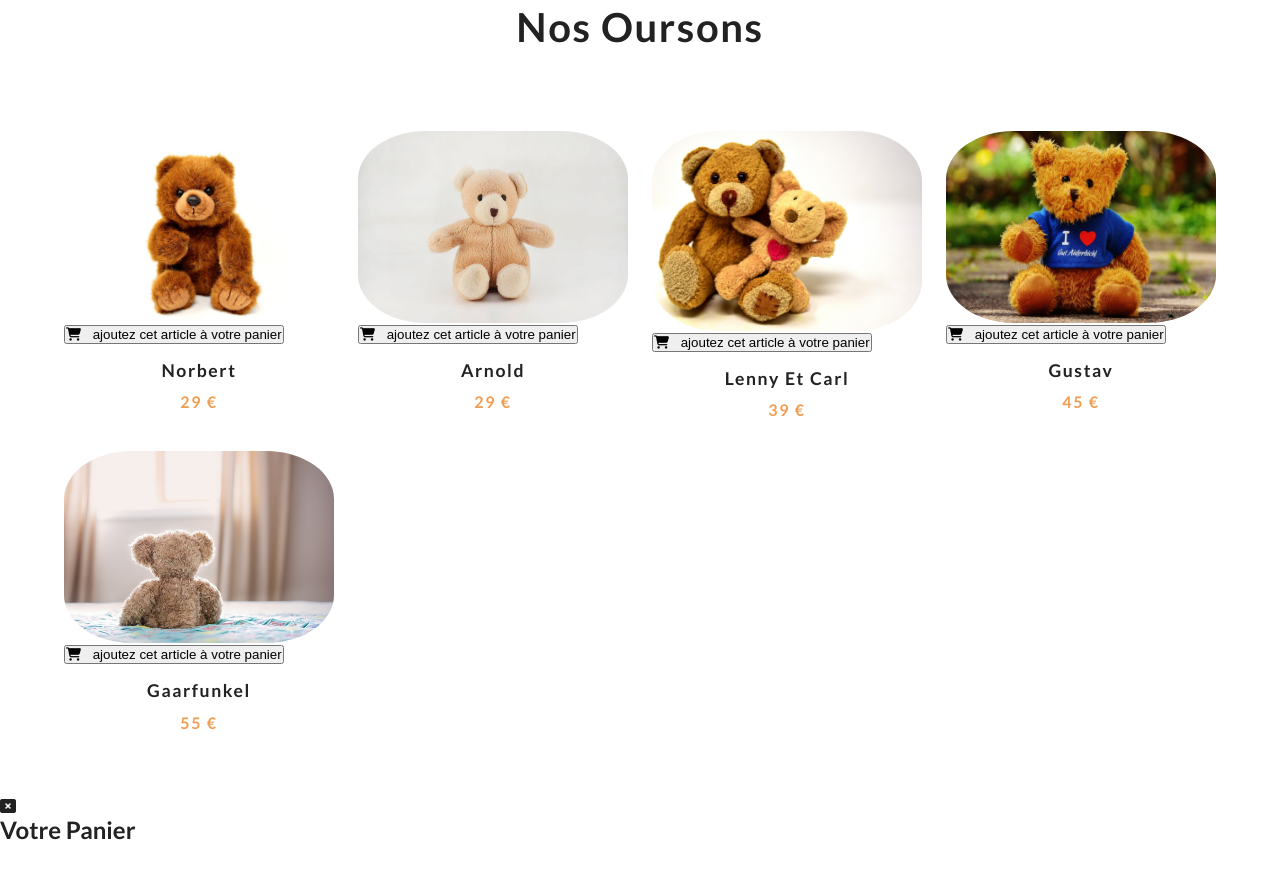
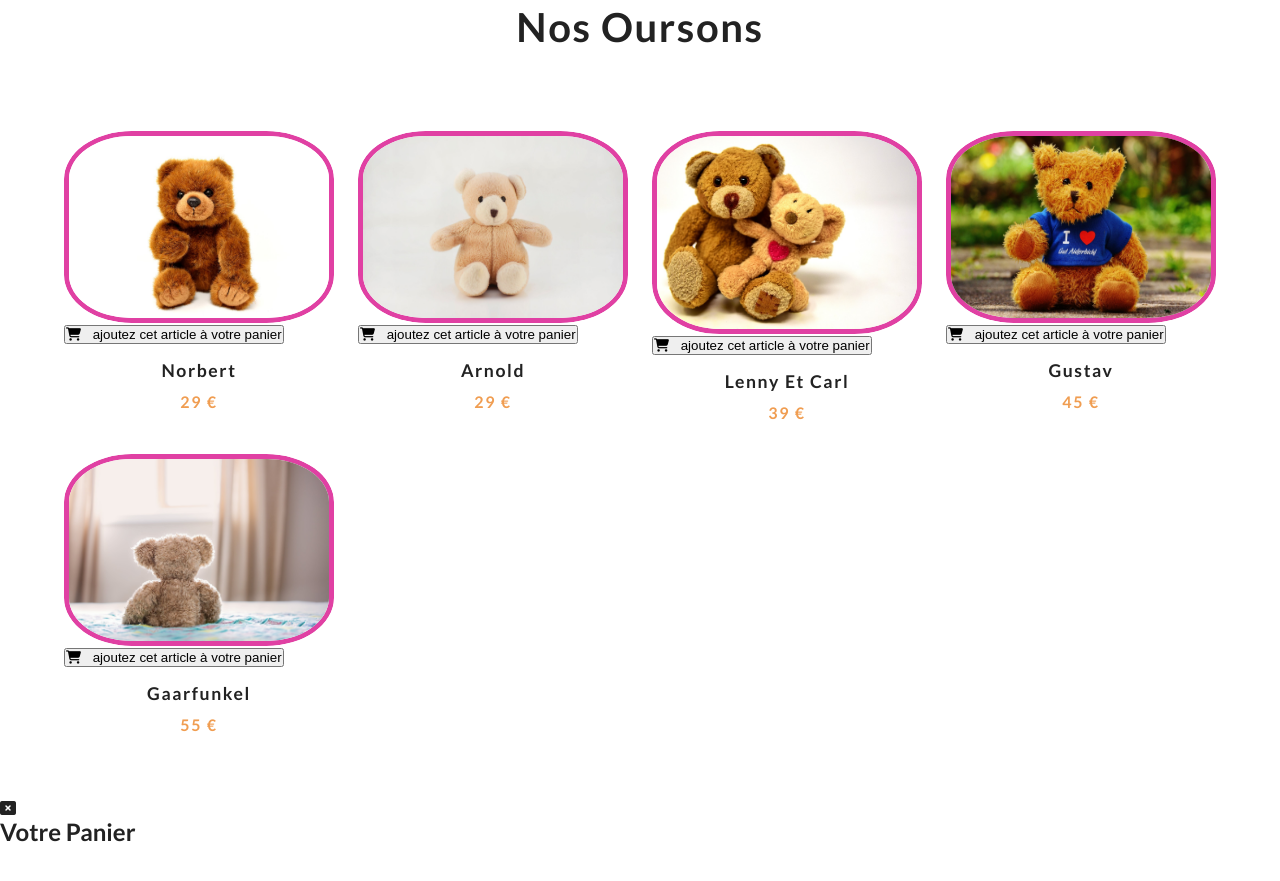
Before and after one commit to fredericGelinat/P5_FREDERIC_GELINAT, a plain HTML site: page frontend/html/Index.html in a window 1280 px wide. Shown: the part 951-1832 px from the top of the page. Drawn offline with Linux system fonts and the light colour scheme; files whose address does not match are found by name.

Commit message:
borderRadius imgContainer

```diff
--- a/frontend/css/style.css
+++ b/frontend/css/style.css
@@ -120,6 +120,8 @@ body {
     grid-template-columns: repeat(auto-fit, minmax(260px, 1fr));
     grid-column-gap: 1.5rem;
     grid-row-gap: 2rem;
+    border: turquoise;
+
   }
   .imgContainer {
     position: relative;
@@ -154,6 +156,9 @@ body {
     width: 100%;
     min-height: 12rem;
     transition: var(--mainTransition);
+    border: rgb(224, 64, 163) 5px solid;
+    border-radius: 25%;
+
   }
   .imgContainer:hover .imgProduit {
     opacity: 0.5;
```
